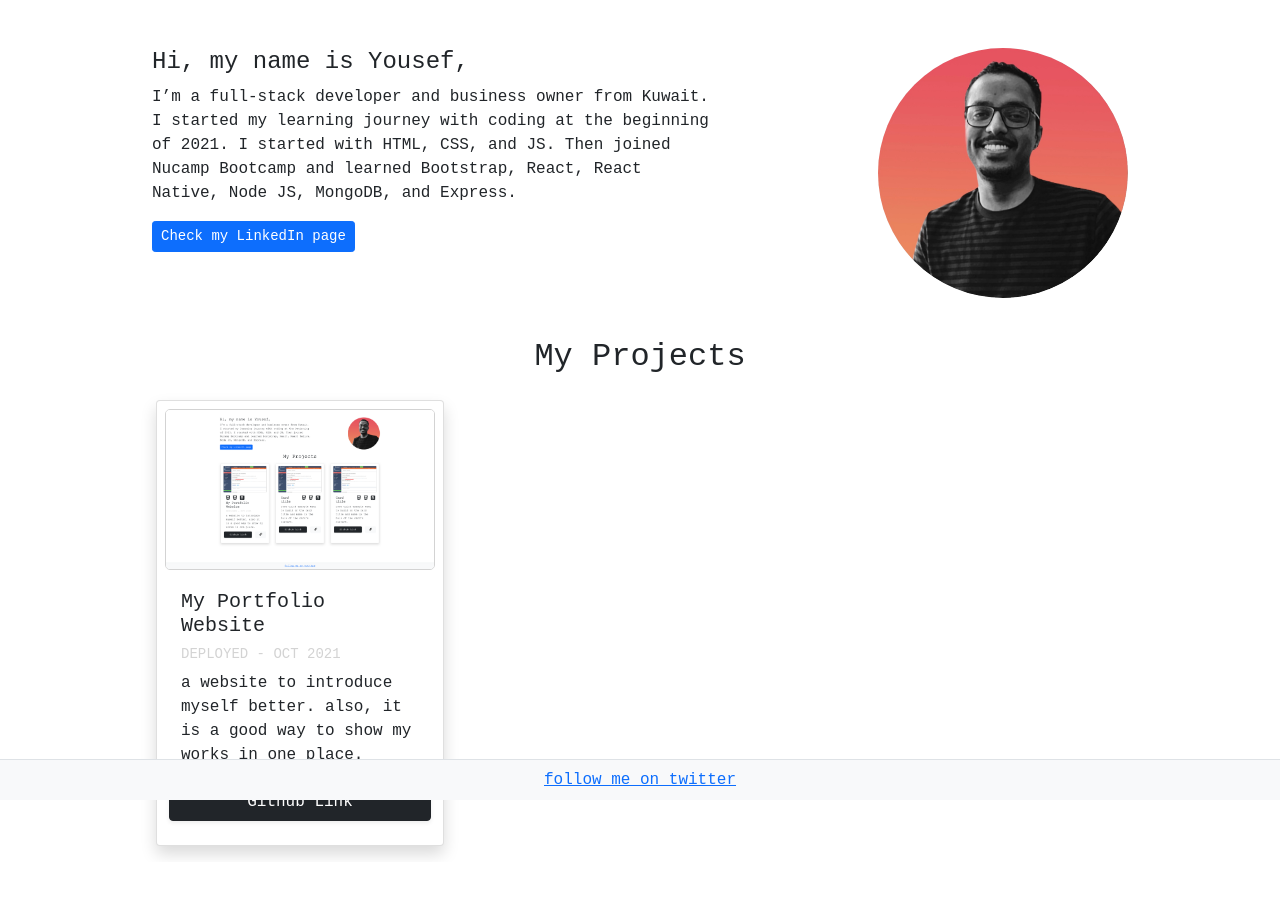
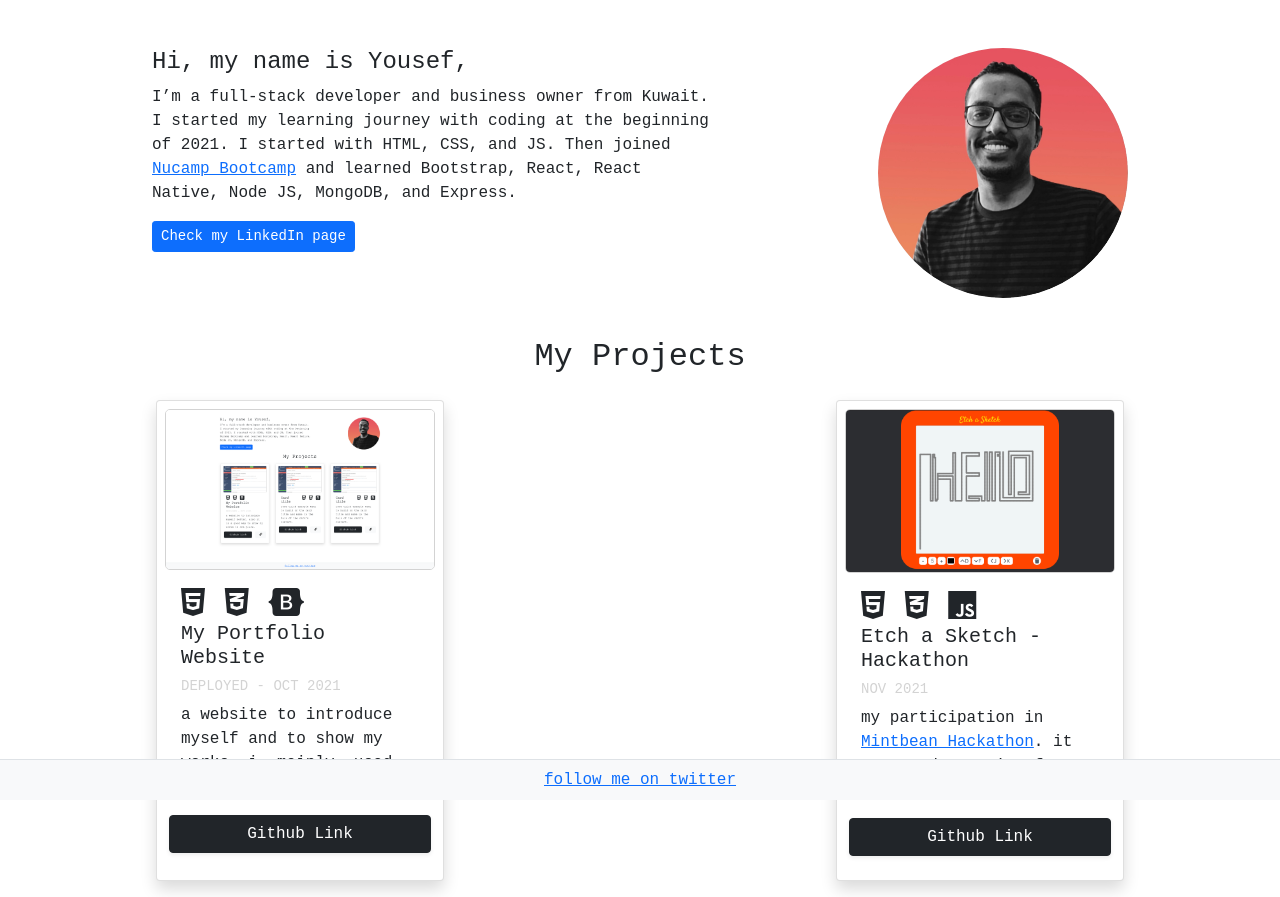
Before and after one commit to YousefProjects/my-portfolio, a plain HTML site: page index.html in a window 1280 px wide. Before the commit the page ends 862 px from the top, so only its background shows below. Drawn offline with nearby package versions, Linux system fonts and the light colour scheme.

Commit message:
added etch a sketch project

```diff
--- a/index.html
+++ b/index.html
@@ -17,6 +17,9 @@
             border: 2px solid greenyellow;
         }
     </style>
+
+    <!-- font-awesome Link Tag -->
+    <link rel="stylesheet" href="https://cdnjs.cloudflare.com/ajax/libs/font-awesome/6.0.0-beta3/css/all.min.css" integrity="sha512-Fo3rlrZj/k7ujTnHg4CGR2D7kSs0v4LLanw2qksYuRlEzO+tcaEPQogQ0KaoGN26/zrn20ImR1DfuLWnOo7aBA==" crossorigin="anonymous" referrerpolicy="no-referrer" />
 
     <title>Yousef.</title>
 </head>
@@ -51,7 +54,7 @@
                     I’m a full-stack developer and business owner from
                     Kuwait. I started my learning journey with coding at
                     the beginning of 2021. I started with HTML, CSS, and
-                    JS. Then joined Nucamp Bootcamp and learned
+                    JS. Then joined <a href="https://www.nucamp.co">Nucamp Bootcamp</a> and learned
                     Bootstrap, React, React Native, Node JS, MongoDB,
                     and Express.
                 </p>
@@ -69,6 +72,7 @@
             My Projects
         </h2>
         <div class="row d-flex justify-content-center justify-content-md-between">
+            <!-- MY Portfolio Website -->
             <div
                 class="
                     col-md-2
@@ -100,15 +104,55 @@
                         Deployed - Oct 2021
                     </h6>
                     <p class="card-text">
-                        a website to introduce myself better. also, it is
-                        a good way to show my works in one place.
+                        a website to introduce myself and to show my works. i -mainly- used HTML and Bootstrap.
                     </p>
                     <div class="row d-flex justify-content-between">
                         <a
-                            href="https://github.com/YousefProjects/MyPortfolio"
+                            href="https://github.com/YousefProjects/my-portfolio"
                             class="btn btn-dark col shadow-sm"
-                            >Github Link</a
-                        >
+                            >Github Link</a>
+                    </div>
+                </div>
+            </div>
+            <!-- Etch a Sketch - Hackathon -->
+            <div
+                class="
+                    col-md-2
+                    card
+                    p-2
+                    m-3
+                    shadow
+                    bg-body
+                    rounded
+                "
+                style="width: 18rem"
+            >
+                <img
+                    src="assets/etchasketch-screenshot.png"
+                    style="border: 1px solid lightgray;
+                    border-radius: 5px;"
+                />
+                <div class="card-body">
+                    <div class="row">
+                        <i class="col-2 fa-2x fab fa-html5"></i>
+                        <i class="col-2 fa-2x fab fa-css3-alt"></i>
+                        <i class="col-2 fa-2x fab fa-js"></i>
+                    </div>
+                    <h5 class="card-title mt-1">
+                        Etch a Sketch - Hackathon
+                    </h5>
+                    <h6 class="text-uppercase" style="color: lightgray;
+                    font-size: 14px;">
+                        Nov 2021
+                    </h6>
+                    <p class="card-text">
+                        my participation in <a href="https://mintbean.io/meets?sort=upcoming">Mintbean Hackathon</a>. it was good exercise for Js events, and <a href="https://developer.mozilla.org/en-US/docs/Web/API/Canvas_API">canvas api</a>.
+                    </p>
+                    <div class="row d-flex justify-content-between">
+                        <a
+                            href="https://github.com/YousefProjects/etch-a-sketch"
+                            class="btn btn-dark col shadow-sm"
+                            >Github Link</a>
                     </div>
                 </div>
             </div>
```
Also changed, not shown: assets/etchasketch-screenshot.png (added).
